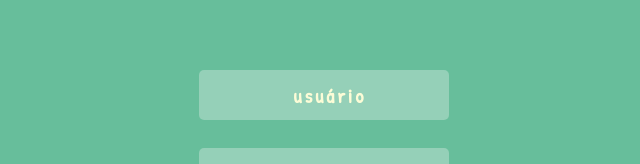
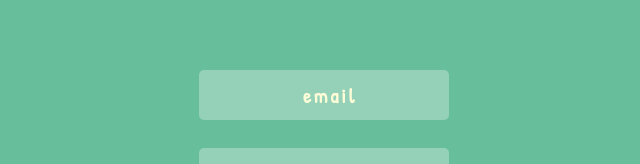
Before and after one commit to Vittorio-Fassano/projeto15-brechofut-front, a React (Create React App) app: page / in a window 1280 px wide. Shown: the part 174-338 px from the top of the page, without its empty margins (319-959 px from the left). Built offline with nearby package versions, Linux system fonts and the light colour scheme.

Commit message:
refact: entrar

```diff
--- a/src/components/auth/Entrar.js
+++ b/src/components/auth/Entrar.js
@@ -49,7 +49,7 @@ export function Entrar() {
                 <form onSubmit={newLogin}>
                     <input
                         type='text'
-                        placeholder='usuário'
+                        placeholder='email'
                         onChange={e => setInfosEntrar({ ...infosEntrar, email: e.target.value })}
 
                     />
```
